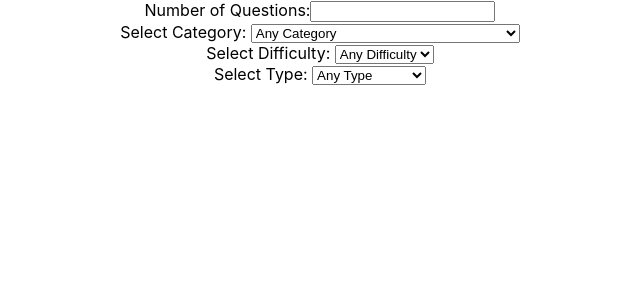
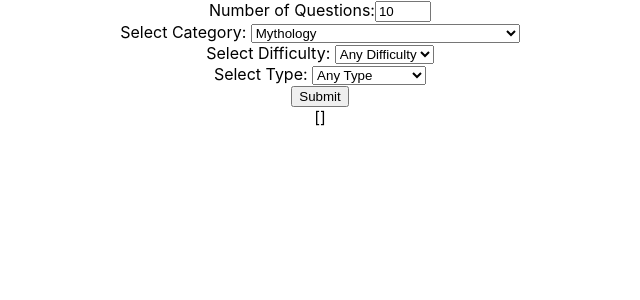
Before and after one commit to mohsensami/quiz-app, a React (Create React App) app: page / in a window 1280 px wide. Shown: the top 300 px of the page, without its empty margins (320-960 px from the left). Built offline with nearby package versions, Linux system fonts and the light colour scheme.

Commit message:
fetch data form in data state

```diff
--- a/src/App.tsx
+++ b/src/App.tsx
@@ -1,18 +1,46 @@
-import logo from './logo.svg';
+import { useState } from 'react';
 import './App.css';
 
 function App() {
+    const [amount, setAmount] = useState(10);
+    const [category, setCategory] = useState(20);
+    const [difficulty, setDifficulty] = useState('');
+    const [type, setType] = useState('');
+    const [isLoading, setIsLoading] = useState(false);
+    const [data, setData] = useState([]);
+    const handleSubmit = (e: React.MouseEvent<HTMLFormElement>) => {
+        e.preventDefault();
+        console.log('handleSubmit');
+        setIsLoading(true);
+        fetch(`https://opentdb.com/api.php?amount=${amount}&category=${category}&difficulty=${difficulty}&type=${type}`)
+            .then((response) => response.json())
+            .then((data) => {
+                setData(data.results);
+                setIsLoading(false);
+            });
+    };
     return (
         <div className="App">
             <div>
-                <form>
+                <form onSubmit={handleSubmit}>
                     <div>
                         <label htmlFor="nums">Number of Questions:</label>
-                        <input type="text" />
+                        <input
+                            onChange={(e: any) => setAmount(e.target.value)}
+                            value={amount}
+                            type="number"
+                            min={1}
+                            max={50}
+                        />
                     </div>
                     <div>
                         <label htmlFor="trivia_category">Select Category: </label>
-                        <select name="trivia_category" className="form-control">
+                        <select
+                            defaultValue={category}
+                            onChange={(e: any) => setCategory(e.target.value)}
+                            name="trivia_category"
+                            className="form-control"
+                        >
                             <option value="any">Any Category</option>
                             <option value="9">General Knowledge</option>
                             <option value="10">Entertainment: Books</option>
@@ -42,7 +70,12 @@ function App() {
                     </div>
                     <div>
                         <label htmlFor="trivia_difficulty">Select Difficulty: </label>
-                        <select name="trivia_difficulty" className="form-control">
+                        <select
+                            onChange={(e: any) => setDifficulty(e.target.value)}
+                            defaultValue={difficulty}
+                            name="trivia_difficulty"
+                            className="form-control"
+                        >
                             <option value="any">Any Difficulty</option>
                             <option value="easy">Easy</option>
                             <option value="medium">Medium</option>
@@ -51,14 +84,24 @@ function App() {
                     </div>
                     <div>
                         <label htmlFor="trivia_type">Select Type: </label>
-                        <select name="trivia_type" className="form-control">
+                        <select
+                            onChange={(e: any) => setType(e.target.value)}
+                            defaultValue={type}
+                            name="trivia_type"
+                            className="form-control"
+                        >
                             &gt;
                             <option value="any">Any Type</option>
                             <option value="multiple">Multiple Choice</option>
                             <option value="boolean">True / False</option>
                         </select>
                     </div>
+                    <div>
+                        <button>Submit</button>
+                    </div>
                 </form>
+                {isLoading && <h1>Loading ...</h1>}
+                {JSON.stringify(data)}
             </div>
         </div>
     );
```
